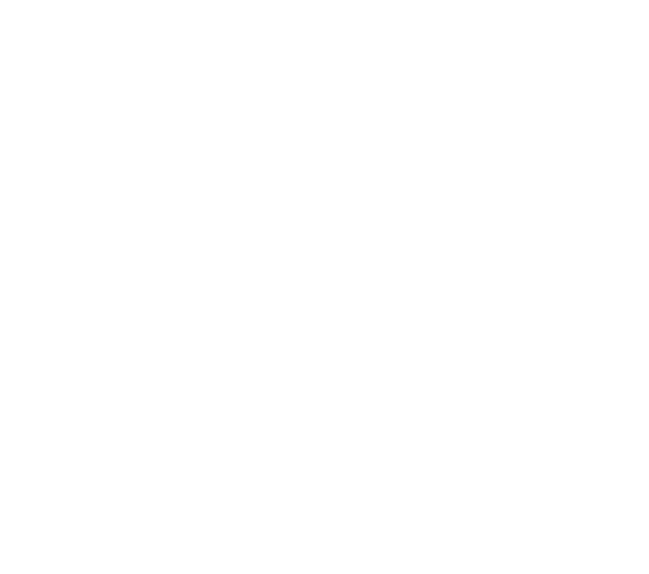
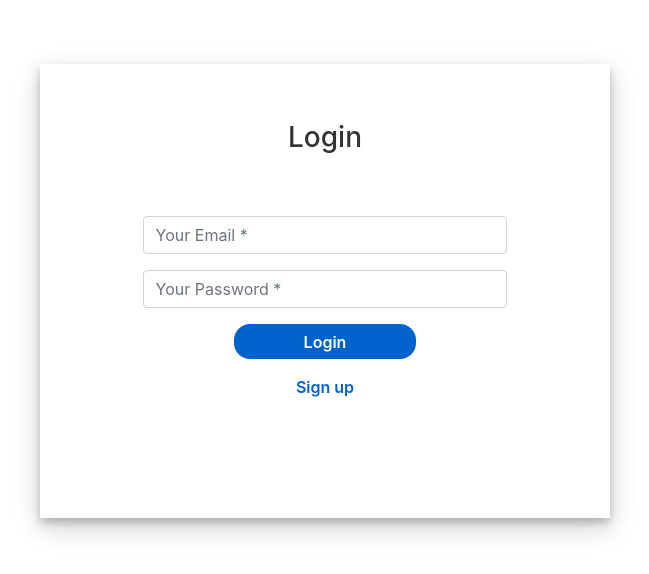
Before and after one commit to ChristopherADG/biorhythm, a React (Create React App) app in the folder frontend/gui/: page /login in a window 1280 px wide. Shown: the top 574 px of the page, without its empty margins (315-964 px from the left). Built offline with nearby package versions, Linux system fonts and the light colour scheme.

Commit message:
[BIO-8] login page added and working

```diff
--- a/frontend/gui/src/components/Routes/Routes.js
+++ b/frontend/gui/src/components/Routes/Routes.js
@@ -1,12 +1,14 @@
 import React from 'react';
 import { Switch, Route } from 'react-router-dom'
 import Signup from '../../containers/Signup/Signup';
+import Signin from '../../containers/Signin/Signin';
 
 const Routes = () => {
     return (
         <Switch>
             <Route path="/" component={null} exact />
             <Route path="/signup" component={Signup} exact />
+            <Route path="/login" component={Signin} exact />
         </Switch>
     );
 }
--- /dev/null
+++ b/frontend/gui/src/components/Signin/LoginForm.css
@@ -0,0 +1,35 @@
+.login-container{
+    margin-top: 5%;
+    margin-bottom: 5%;
+}
+.login-form-1{
+    padding: 5%;
+    box-shadow: 0 5px 8px 0 rgba(0, 0, 0, 0.2), 0 9px 26px 0 rgba(0, 0, 0, 0.19);
+}
+.login-form-1 h3{
+    text-align: center;
+    color: #333;
+}
+
+.login-container form{
+    padding: 10%;
+}
+.btnSubmit
+{
+    width: 50%;
+    border-radius: 1rem;
+    padding: 1.5%;
+    border: none;
+    cursor: pointer;
+}
+.login-form-1 .btnSubmit{
+    font-weight: 600;
+    color: #fff;
+    background-color: #0062cc;
+}
+
+.login-form-1 .ForgetPwd{
+    color: #0062cc;
+    font-weight: 600;
+    text-decoration: none;
+}
--- /dev/null
+++ b/frontend/gui/src/components/Signin/LoginForm.js
@@ -0,0 +1,33 @@
+import React from 'react';
+import { Link } from 'react-router-dom';
+import './LoginForm.css';
+
+const LoginForm = (props) => {
+    return (
+        <div className="container login-container">
+            <div className="row">
+                <div className="col-md-3"></div>
+                <div className="col-md-6 login-form-1">
+                    <h3>Login</h3>
+                    <p>{props.message}</p>
+                    <form>
+                        <div className="form-group">
+                            <input type="text" className="form-control" placeholder="Your Email *" onChange={props.emailHandler} />
+                        </div>
+                        <div className="form-group">
+                            <input type="password" className="form-control" placeholder="Your Password *" onChange={props.pwordHandler} />
+                        </div>
+                        <div className="form-group">
+                            <input type="submit" className="btnSubmit" value="Login" onClick={props.submitHandler} />
+                        </div>
+                        <div className="form-group">
+                            <Link to='/signup' className="ForgetPwd">Sign up</Link>
+                        </div>
+                    </form>
+                </div>
+            </div>
+        </div>
+    )
+}
+
+export default LoginForm;
--- a/frontend/gui/src/components/Signup/SignupForm.js
+++ b/frontend/gui/src/components/Signup/SignupForm.js
@@ -50,7 +50,7 @@
                                 <hr className="my-4" />
 
                                 <input className="btn btn-lg btn-primary btn-block text-uppercase" type="submit" value="register" onClick={props.submitHandler} />
-                                <Link to='/signin' className="d-block text-center mt-2 small">Sign In</Link>
+                                <Link to='/login' className="d-block text-center mt-2 small">Sign In</Link>
 
                             </form>
                         </div>
--- /dev/null
+++ b/frontend/gui/src/containers/Signin/Signin.js
@@ -0,0 +1,71 @@
+import React, { Component } from 'react';
+import axios from 'axios';
+import { Redirect } from 'react-router-dom'
+import { LOGIN_USER_API_ROUTE } from '../../util/constants'
+import LoginForm from '../../components/Signin/LoginForm';
+
+class Signin extends Component {
+
+    state = {
+        email: '',
+        password: '',
+        redirect: false,
+        message: ''
+    }
+
+    render() {
+        return (
+            <div>
+                {this.renderRedirect()}
+                <LoginForm emailHandler={this.changeEmail} pwordHandler={this.changePassword} submitHandler={this.loginUser} message={this.state.message} />
+            </div>
+        );
+    }
+
+    renderRedirect = () => {
+        if (this.state.redirect) {
+            return <Redirect to='/' />
+        }
+    }
+
+    changeEmail = (event) => {
+        const target = event.target;
+        let _email = target.value;
+        this.setState({
+            email: _email
+        })
+    }
+
+    changePassword = (event) => {
+        const target = event.target;
+        let _password = target.value;
+        this.setState({
+            password: _password
+        })
+    }
+
+    loginUser = (event) => {
+        event.preventDefault();
+        if (this.state.email === '' || this.state.password === '') {
+            alert('No field should be empty');
+            return;
+        } else {
+            axios.post(LOGIN_USER_API_ROUTE, {
+                email: this.state.email,
+                password: this.state.password,
+            })
+                .then(res => {
+                    console.log(res);
+                    console.log(res.data);
+                    this.setState({
+                        redirect: res.data.redirect,
+                        message: res.data.message
+                    });
+                })
+                .catch(err => console.log(err));
+        }
+    }
+
+}
+
+export default Signin;
--- a/frontend/gui/src/containers/Signup/Signup.js
+++ b/frontend/gui/src/containers/Signup/Signup.js
@@ -2,8 +2,7 @@
 import axios from 'axios';
 import SignupForm from '../../components/Signup/SignupForm'
 import { Redirect } from 'react-router-dom'
-
-const CREATE_USER_API_ROUTE = 'http://localhost:8000/api/users/create/'
+import { CREATE_USER_API_ROUTE } from '../../util/constants'
 
 class Signup extends Component {
 
--- /dev/null
+++ b/frontend/gui/src/util/constants.js
@@ -0,0 +1,5 @@
+/* API ROUTES */
+export const API_URL = 'http://localhost:8000';
+
+export const LOGIN_USER_API_ROUTE = API_URL + '/api/users/login/';
+export const CREATE_USER_API_ROUTE = API_URL + '/api/users/create/';
```
